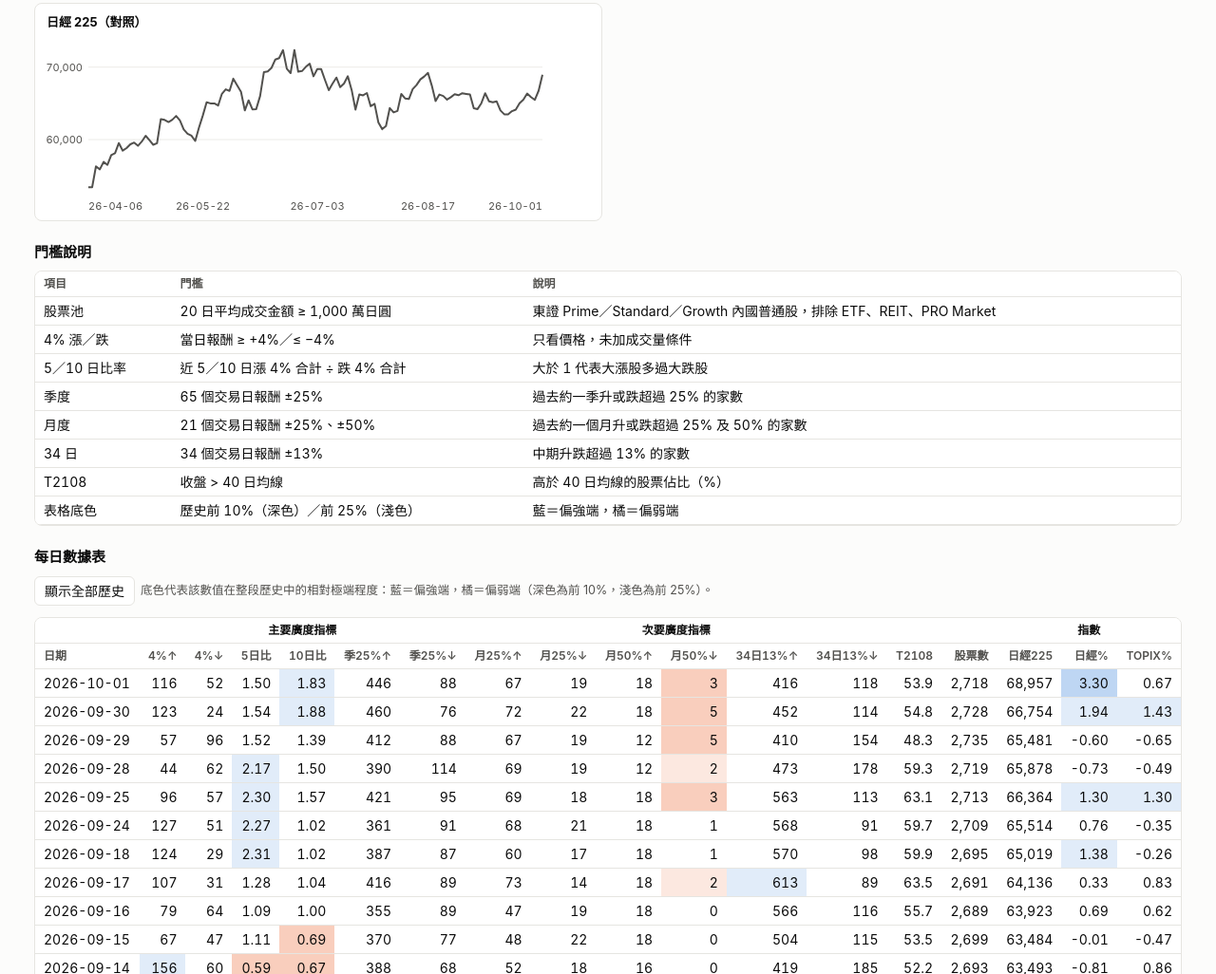
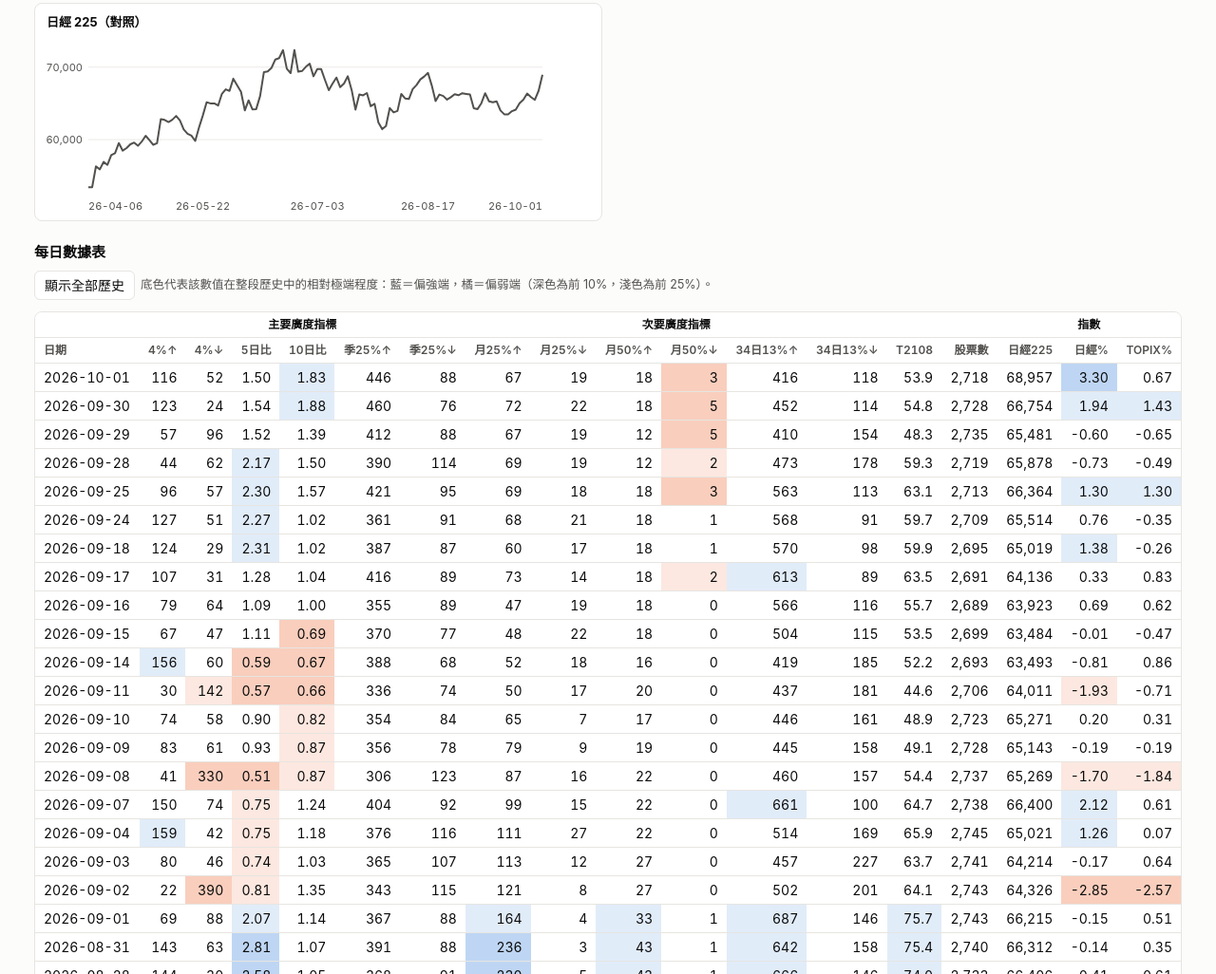
Before and after one commit to nick-l-wh/jp-breadth, a plain HTML site: page index.html in a window 1280 px wide. Shown: the part 1041-2067 px from the top of the page at 95% size. Drawn offline with Linux system fonts and the light colour scheme.

Commit message:
Header: show universe turnover threshold; drop threshold table

```diff
--- a/index.html
+++ b/index.html
@@ -66,7 +66,6 @@
 table { border-collapse: collapse; width: 100%; font-variant-numeric: tabular-nums; white-space: nowrap; }
 th, td { padding: 4px 9px; text-align: right; border-bottom: 1px solid var(--line); }
 thead th { position: sticky; top: 0; background: var(--panel); font-weight: 600; font-size: 12px; color: var(--text2); }
-table.thr td, table.thr th { text-align: left; white-space: normal; }
 thead tr.grp th { text-align: center; border-bottom: 1px solid var(--line); color: var(--text); }
 th:first-child, td:first-child { text-align: left; position: sticky; left: 0; background: var(--panel); }
 td.u1 { background: var(--up-t1); } td.u2 { background: var(--up-t2); }
@@ -92,21 +91,6 @@
   <h2>走勢圖</h2>
   <div class="toolbar" id="ranges" role="group" aria-label="時間範圍"></div>
   <div class="charts" id="charts"></div>
-
-  <h2>門檻說明</h2>
-  <div class="tablewrap"><table class="thr">
-    <thead><tr><th>項目</th><th>門檻</th><th>說明</th></tr></thead>
-    <tbody>
-      <tr><td>股票池</td><td>20 日平均成交金額 ≥ 1,000 萬日圓</td><td>東證 Prime／Standard／Growth 內國普通股，排除 ETF、REIT、PRO Market</td></tr>
-      <tr><td>4% 漲／跌</td><td>當日報酬 ≥ +4%／≤ −4%</td><td>只看價格，未加成交量條件</td></tr>
-      <tr><td>5／10 日比率</td><td>近 5／10 日漲 4% 合計 ÷ 跌 4% 合計</td><td>大於 1 代表大漲股多過大跌股</td></tr>
-      <tr><td>季度</td><td>65 個交易日報酬 ±25%</td><td>過去約一季升或跌超過 25% 的家數</td></tr>
-      <tr><td>月度</td><td>21 個交易日報酬 ±25%、±50%</td><td>過去約一個月升或跌超過 25% 及 50% 的家數</td></tr>
-      <tr><td>34 日</td><td>34 個交易日報酬 ±13%</td><td>中期升跌超過 13% 的家數</td></tr>
-      <tr><td>T2108</td><td>收盤 &gt; 40 日均線</td><td>高於 40 日均線的股票佔比（%）</td></tr>
-      <tr><td>表格底色</td><td>歷史前 10%（深色）／前 25%（淺色）</td><td>藍＝偏強端，橘＝偏弱端</td></tr>
-    </tbody>
-  </table></div>
 
   <h2>每日數據表</h2>
   <div class="toolbar">
@@ -165,7 +149,7 @@
     return;
   }
   const last = D[D.length - 1];
-  $("#asof").textContent = "最新資料日：" + last.Date + "　｜　股票池 " + fmt(last.universe_size, 0) + " 隻　｜　共 " + D.length + " 個交易日";
+  $("#asof").textContent = "最新資料日：" + last.Date + "　｜　股票池 " + fmt(last.universe_size, 0) + " 隻（20 日均成交金額 ≥ ¥1,000 萬）　｜　共 " + D.length + " 個交易日";
   buildPct(); renderTiles(); renderRanges(); renderCharts(); renderTable();
 }
 
```
